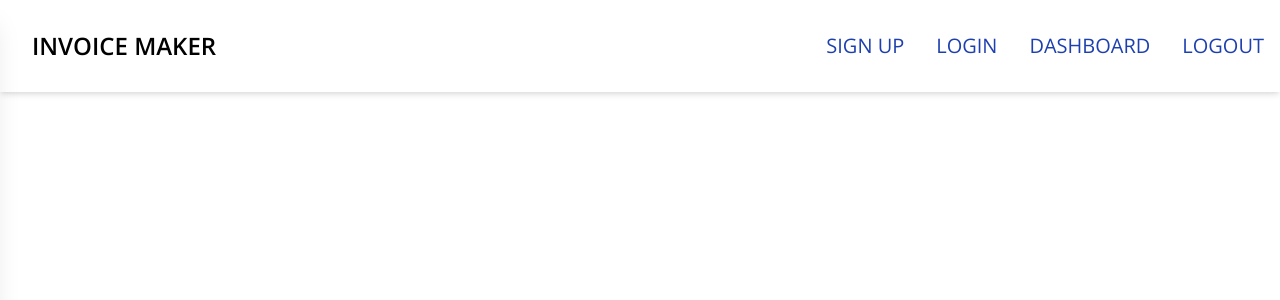
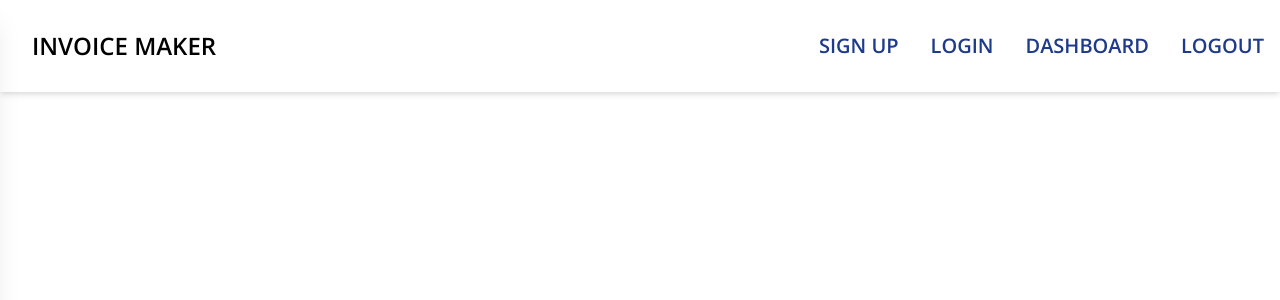
Before and after one commit to karan683/invoice-maker, a Next.js app: page / in a window 1280 px wide. Shown: the top 300 px of the page. Built offline with nearby package versions, Linux system fonts and the light colour scheme.

Commit message:
nav changes

```diff
--- a/components/Navigation/MainNavigation.js
+++ b/components/Navigation/MainNavigation.js
@@ -34,7 +34,9 @@ export const MainNavigation = () => {
           <span className="block w-12 h-1 bg-black" />
         </button>
         <h1 className="text-black text-2xl ml-8 font-extrabold">
+          <a className="hover:text-purple-900">
           <Link href="/">INVOICE MAKER</Link>
+          </a>
         </h1>
         <nav className="hidden md:block">
           <NavLinks desktop/>
--- a/components/Navigation/NavLinks.js
+++ b/components/Navigation/NavLinks.js
@@ -5,22 +5,27 @@ export const NavLinks = (props) => {
   const ulClasses = props.desktop
     ? "flex flex-row justify-center items-center"
     : "flex flex-col justify-center items-center";
-  const liClasses = props.desktop ? "text-blue-800" : "text-blue-800";
   return (
     <ul className={`w-full h-full list-none ${ulClasses}`}>
-      <li className={`m-4 text-xl  ${liClasses}  `}>
-        <Link href="/sigup">
-          <span className="hover:text-blue-300">SIGN UP</span>
-        </Link>
+      <li className="m-4 text-xl font-bold">
+        <a className="text-blue-900 hover:text-purple-900">
+          <Link href="/signup">SIGN UP</Link>
+        </a>
       </li>
-      <li className={`m-4 text-xl ${liClasses}`}>
-        <Link href="/login">LOGIN</Link>
+      <li className="m-4 text-xl font-bold">
+        <a className="text-blue-900 hover:text-purple-900">
+          <Link href="/login">LOGIN</Link>
+        </a>
       </li>
-      <li className={`m-4 text-xl ${liClasses}`}>
-        <Link href="/mydasboard">DASHBOARD</Link>
+      <li className="m-4 text-xl font-bold">
+        <a className="text-blue-900 hover:text-purple-900">
+          <Link href="/mydashboard">DASHBOARD</Link>
+        </a>
       </li>
-      <li className={`m-4 text-xl ${liClasses}`}>
-        <Link href="/logout">LOGOUT</Link>
+      <li className="m-4 text-xl font-bold">
+        <a className="text-blue-900 hover:text-purple-900">
+          <Link href="/logout">LOGOUT</Link>
+        </a>
       </li>
     </ul>
   );
```
